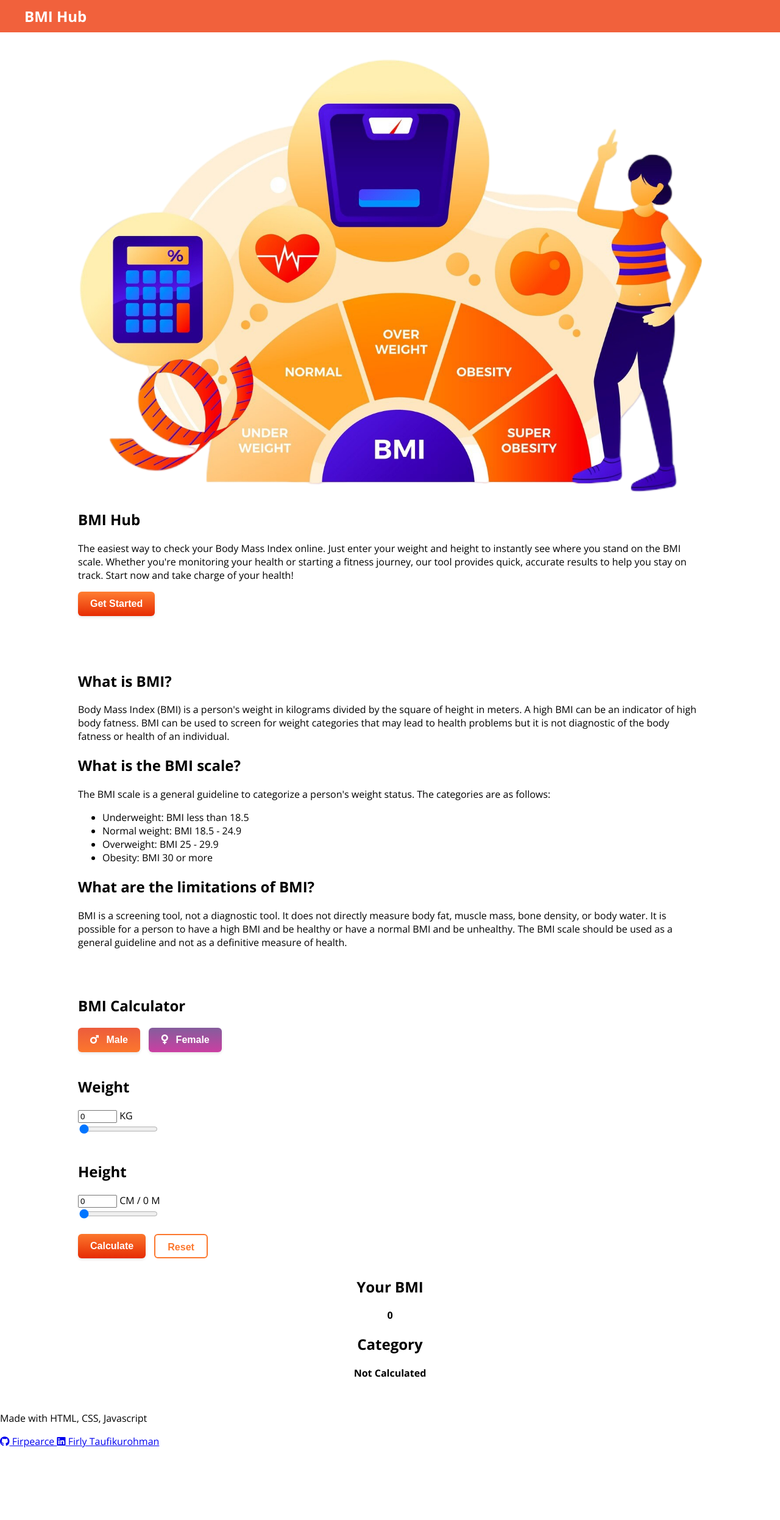
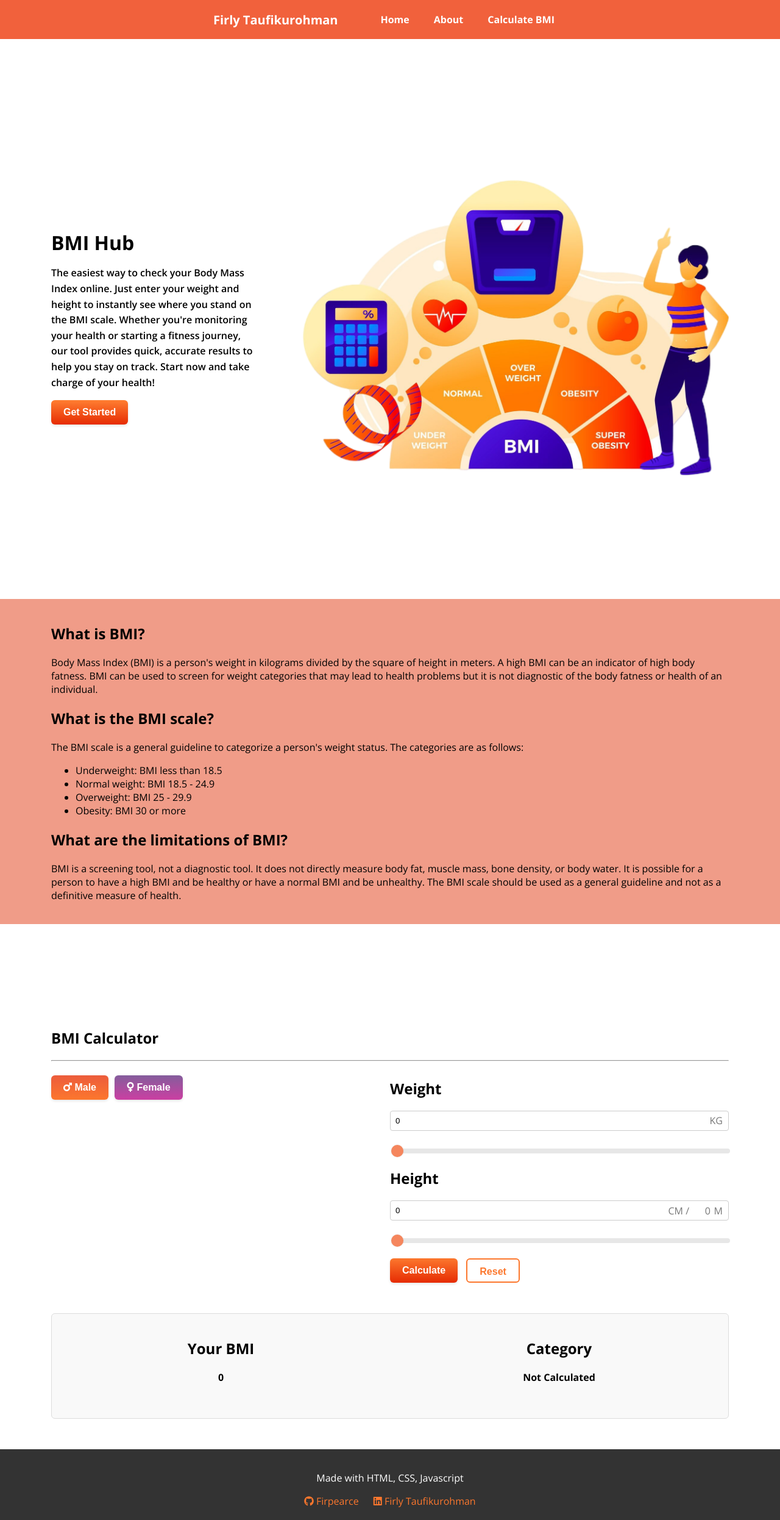
Before and after one commit to revou-fundamental-course/5-aug-24-FirPearce, a plain HTML site: page index.html in a window 1280 px wide. Shown: the whole page at 61% size. Before the commit the page ends 2374 px from the top, so only its background shows below. Drawn offline with nearby package versions, Linux system fonts and the light colour scheme; some packages are replaced by stand-ins of ours; a script that the page names is missing.

Commit message:
fix: bug dekstop view

```diff
--- a/index.html
+++ b/index.html
@@ -22,7 +22,7 @@
     <section id="navbar">
       <nav class="navbar">
         <div class="navbar-logo">
-          <a href="#home">BMI Hub</a>
+          <a href="#home">Firly Taufikurohman</a>
         </div>
         <ul class="navbar-menu">
           <li onclick="menuCLick(this)"><a href="#home">Home</a></li>
@@ -41,10 +41,7 @@
     <!-- home section -->
     <section id="home">
       <div class="container" id="landing">
-        <div class="tagline">
-          <img src="./public/image/bmi.png" alt="calculator" width="100%" />
-        </div>
-        <div class="">
+        <div class="home-left">
           <div class="item1">
             <h1>BMI Hub</h1>
             <p class="description">
@@ -60,6 +57,9 @@
               Get Started
             </button>
           </div>
+        </div>
+        <div class="tagline">
+          <img src="./public/image/bmi.png" alt="calculator" width="100%" />
         </div>
       </div>
     </section>
@@ -103,8 +103,10 @@
     <section id="bmi-calculation">
       <div class="container">
         <!-- buatkan form calculation dengan input slider -->
+        <h1>BMI Calculator</h1>
+        <hr />
         <div class="calculation-slider">
-          <h1>BMI Calculator</h1>
+          <div class="left-section">
             <!-- image -->
             <div class="image-wrapper">
               <img
@@ -141,7 +143,9 @@
                 </button>
               </label>
             </div>
+          </div>
 
+          <div class="right-section">
             <div class="weight">
               <h2>Weight</h2>
               <div class="weight-controls">
@@ -195,7 +199,6 @@
                 onmousemove="updateWeightInput(this.value)" />
               <!-- input with label -->
             </div>
-
             <div class="slider-value">
               <button
                 class="btn-calculate"
@@ -208,6 +211,8 @@
               </button>
             </div>
           </div>
+        </div>
+
         <!-- buatkan bagian untuk hasil bmi -->
         <div class="bmi-result">
           <div class="result-left">
--- a/public/css/main.css
+++ b/public/css/main.css
@@ -18,11 +18,13 @@ body {
 }
 
 /* setting container */
+
 .container {
-  width: 80%; /* Controls the width of the container */
+  width: 90%; /* Controls the width of the container */
   max-width: 1200px; /* Limits the width to prevent it from becoming too wide */
   margin: 0 auto; /* Centers the container */
   padding: 20px; /* Adds padding inside the container */
+  box-sizing: border-box; /* Ensure padding is included in width calculations */
 }
 
 /* setting text */
@@ -39,67 +41,120 @@ body {
 }
 
 /* navbar setting */
-#navbar {
-  background-color: #f1613c; /* Background color of the navbar */
-  padding: 10px 20px; /* Add padding for better spacing */
-  z-index: 1000; /* Ensure the navbar is above other content */
-  width: 100%; /* Ensure navbar takes full width */
-  box-sizing: border-box; /* Include padding and border in the element's total width and height */
-  position: fixed;
-}
-
 .navbar {
+  position: fixed; /* Make navbar fixed */
+  top: 0;
+  left: 0;
+  right: 0;
   display: flex;
   justify-content: space-between;
   align-items: center;
-  max-width: 1200px; /* Optional: Limit the width of the navbar content */
-  margin: 0 auto; /* Center the navbar content */
-  background-color: #f1613c; /* Match the background color */
-  width: 100%; /* Ensure the navbar content takes full width */
+  padding: 5px 350px; /* Adjust padding if needed */
+  background-color: #f1613c; /* Background color for the entire navbar */
+  color: #fff;
+  font-weight: bold;
+  z-index: 1000;
+  box-sizing: border-box; /* Ensure padding is included in width calculations */
 }
 
+/* Ensure the navbar-logo and menu are properly styled */
 .navbar-logo a {
+  text-decoration: none;
   color: #fff;
-  text-decoration: none;
-  font-size: 24px;
-  font-weight: bold;
+  font-size: 20px;
 }
 
 .navbar-menu {
   list-style: none;
-  margin: 0;
-  padding: 0;
   display: flex;
-  transition: max-height 0.3s ease-out, opacity 0.3s ease-out;
-  max-height: 0; /* Initially hidden */
-  overflow: hidden; /* Hide overflow */
-  opacity: 0;
-}
-
-.navbar-menu.active {
-  max-height: 500px; /* Adjust based on content */
-  opacity: 1;
+  gap: 20px;
 }
 
 .navbar-menu li {
-  margin: 0 15px;
+  display: inline;
+  font-size: 16px;
+  margin-right: 20px;
 }
 
 .navbar-menu a {
+  text-decoration: none;
   color: #fff;
-  text-decoration: none;
-  font-size: 18px;
 }
 
-.navbar-menu a:hover {
-  text-decoration: underline;
+/* Hide the navbar toggle (burger icon) on desktop */
+.navbar-toggle {
+  display: none;
 }
 
-.navbar-toggle {
-  display: none;
-  cursor: pointer;
-  color: #fff;
-  font-size: 24px;
+/* setup home */
+#landing {
+  display: flex; /* Use Flexbox for layout */
+  justify-content: space-between; /* Space out children */
+  align-items: center; /* Center items vertically */
+  padding: 20px;
+  margin-top: 200px;
+}
+
+/* Tagline styles */
+.tagline {
+  flex: 1; /* Allow tagline to grow and shrink as needed */
+  display: flex; /* Use Flexbox for tagline content */
+  justify-content: flex-end; /* Align image to the right */
+}
+
+/* Ensure the image is responsive */
+.tagline img {
+  max-width: 90%;
+  height: auto;
+}
+
+/* Home-left styles */
+.home-left {
+  flex: 1; /* Allow home-left to grow and shrink as needed */
+  max-width: 30%; /* Adjust as needed */
+  text-align: left; /* Align text to the left */
+  font-weight: 600;
+}
+
+/* Styling for individual items */
+.home-left .item1 h1 {
+  font-size: 2em;
+  margin: 0 0 10px 0;
+}
+
+.home-left .item1 .description {
+  font-size: 1em;
+  line-height: 1.6;
+}
+
+/* description */
+#description {
+  background-color: #f09c88;
+  margin-top: 150px;
+}
+
+#bmi-calculation {
+  margin-top: 130px;
+}
+
+.calculation-slider {
+  display: flex; /* Use flexbox for layout */
+  justify-content: space-between; /* Distribute space between items */
+}
+
+/* Style for the left section */
+.left-section {
+  flex: 1; /* Take up half of the space */
+  display: flex;
+  flex-direction: column;
+  align-items: start;
+}
+
+/* Style for the right section */
+.right-section {
+  flex: 1; /* Take up half of the space */
+  display: flex;
+  flex-direction: column;
 }
 
 /* setting button start */
@@ -159,23 +214,18 @@ body {
   background-color: rgba(0, 0, 0, 0.3); /* Darker backdrop on hover */
 }
 
-.btn-start i {
+/* .btn-start i {
   margin-right: 8px;
-}
+} */
 
 .btn-start:hover {
   box-shadow: rgba(253, 76, 0, 0.5) 0 3px 8px;
 }
 
-.calculation-slider {
+/* .calculation-slider {
   display: flex;
   flex-direction: column;
-}
-
-.weight,
-.height {
-  margin-top: 20px;
-}
+} */
 
 .btn-calculate {
   background-color: #fc772d;
@@ -234,21 +284,228 @@ body {
 
 .slider-value {
   margin-top: 20px;
+  margin-bottom: 20px;
 }
 
 .bmi-result {
   text-align: center;
   margin-top: 30px;
   font-weight: bold;
+  margin-bottom: 30px;
 }
 
-.image-wrapper {
+.gender {
   display: flex;
-  justify-content: center;
+  margin-bottom: 20px;
+  margin-top: 15px;
 }
 
+.gender-image {
+  height: 300px;
+}
+
+.weight-input {
+  width: 100%;
+  padding: 8px;
+  border: 1px solid #ccc;
+  border-radius: 4px;
+  box-sizing: border-box;
+}
+
+.weight-controls {
+  position: relative;
+  margin-bottom: 20px;
+}
+
+.weight-controls span {
+  position: absolute;
+  right: 10px;
+  top: 50%;
+  transform: translateY(-50%);
+  color: #777;
+  cursor: pointer;
+}
+
+.height-input {
+  width: 100%;
+  padding: 8px;
+  border: 1px solid #ccc;
+  border-radius: 4px;
+  box-sizing: border-box;
+}
+
+.height-controls {
+  position: relative;
+  margin-bottom: 20px;
+}
+
+.height-controls .height-unit {
+  position: absolute;
+  right: 65px;
+  transform: translateY(-50%);
+  color: #777;
+  cursor: pointer;
+}
+
+.height-controls .convert-m {
+  position: absolute;
+  right: 30px;
+  transform: translateY(-50%);
+  color: #777;
+  cursor: pointer;
+}
+
+.height-controls span {
+  position: absolute;
+  right: 10px;
+  top: 50%;
+  transform: translateY(-50%);
+  color: #777;
+  cursor: pointer;
+}
+
+/* Style untuk container slider */
+.slider {
+  touch-action: none;
+  -webkit-appearance: none;
+  width: 100%;
+  height: 8px;
+  background: #ddd;
+  border-radius: 5px;
+  outline: none;
+  opacity: 0.7;
+  transition: opacity 0.15s ease-in-out;
+}
+
+.slider:hover {
+  opacity: 1;
+}
+
+.slider::-webkit-slider-thumb {
+  -webkit-appearance: none;
+  appearance: none;
+  width: 20px;
+  height: 20px;
+  background: #f25419;
+  cursor: pointer;
+  border-radius: 50%;
+  box-shadow: 0 0 2px rgba(0, 0, 0, 0.2);
+}
+
+.bmi-result {
+  display: grid;
+  grid-template-columns: 1fr 1fr;
+  align-items: center;
+  gap: 20px;
+  padding: 20px;
+  border: 1px solid #ddd;
+  border-radius: 6px;
+  background-color: #f9f9f9;
+}
+
+.result-left,
+.result-right {
+  text-align: center;
+}
+
+.result-left {
+  margin-right: 10px;
+}
+
+.result-right {
+  margin-left: 10px; /* Jarak antara elemen kiri dan kanan */
+}
+
+.button-container {
+  grid-column: span 2; /* Mengatur tombol untuk mengambil dua kolom penuh */
+  display: flex;
+  justify-content: center; /* Menyelaraskan tombol di tengah secara horizontal */
+}
+
+.btn-detail {
+  background-color: #fc772d;
+  border: none;
+  border-radius: 6px;
+  color: #ffffff;
+  font-size: 16px;
+  font-weight: 600;
+  cursor: pointer;
+  height: 40px;
+  line-height: 40px;
+  padding: 0 20px;
+  text-align: center;
+  transition: background-color 0.3s, box-shadow 0.3s;
+}
+
+.btn-detail:hover {
+  background-color: #e62c03;
+}
+
+.detail-container {
+  display: none;
+  grid-template-columns: 1fr 1fr;
+  align-items: center;
+  gap: 20px;
+  padding: 20px;
+  border: 1px solid #ddd;
+  border-radius: 6px;
+  background-color: #f9f9f9;
+  margin-top: 20px;
+  margin-bottom: 20px;
+}
+
+/* footer */
+.footer {
+  background-color: #333;
+  color: #fff;
+  padding: 20px;
+  text-align: center;
+}
+
+.footer-content {
+  max-width: 600px;
+  margin: 0 auto;
+}
+
+.footer-links {
+  margin-top: 10px;
+}
+
+.footer-links a {
+  color: #fc772d;
+  text-decoration: none;
+  margin: 0 10px;
+}
+
+.footer-links a:hover {
+  text-decoration: underline;
+}
+
+/* mobile */
 @media (max-width: 768px) {
   /* navbar setting */
+  .navbar {
+    background-color: #f1613c; /* Background color of the navbar */
+    padding: 10px 20px; /* Add padding for better spacing */
+    z-index: 1000; /* Ensure the navbar is above other content */
+    width: 100%; /* Ensure navbar takes full width */
+    box-sizing: border-box; /* Include padding and border in the element's total width and height */
+    position: fixed; /* Fixed position to keep the navbar in view */
+  }
+
+  .navbar-logo a {
+    color: #fff;
+    text-decoration: none;
+    font-size: 24px;
+    font-weight: bold;
+  }
+
+  .navbar-menu a {
+    color: #fff;
+    text-decoration: none;
+    font-size: 18px;
+  }
+
   .navbar-menu {
     display: flex;
     flex-direction: column;
@@ -257,6 +514,17 @@ body {
     position: absolute;
     top: 50px; /* Adjust to match the height of the navbar */
     left: 0;
+  }
+
+  .navbar-menu {
+    list-style: none;
+    margin: 0;
+    padding: 0;
+    display: flex;
+    transition: max-height 0.3s ease-out, opacity 0.3s ease-out;
+    max-height: 0; /* Initially hidden */
+    overflow: hidden; /* Hide overflow */
+    opacity: 0;
   }
 
   .navbar-menu.active {
@@ -271,10 +539,22 @@ body {
 
   .navbar-toggle {
     display: block;
+    color: #fff;
+    font-size: 24px;
   }
 
   .container {
     width: 90%;
+  }
+
+  #landing {
+    flex-direction: column; /* Stack items vertically on mobile */
+    align-items: center;
+  }
+
+  .tagline,
+  .home-left {
+    max-width: 100%; /* Full width on mobile */
   }
 
   .item1 {
@@ -318,6 +598,16 @@ body {
 
   .gender-image {
     height: 300px;
+  }
+
+  .image-wrapper {
+    display: flex;
+    justify-content: center;
+  }
+
+  .weight,
+  .height {
+    margin-top: 20px;
   }
 
   .weight-input {
--- a/public/javascript/main.js
+++ b/public/javascript/main.js
@@ -29,7 +29,7 @@ function menuCLick(listItem) {
   // Dapatkan nilai href dari elemen <a>
   const href = link.getAttribute("href");
   // Gulir ke elemen tersebut
-  document.getElementById(href).scrollIntoView({ behavior: "smooth" });
+  document.querySelector(href).scrollIntoView({ behavior: "smooth" });
 }
 
 // function select gender
```
Lines whose indentation alone changed are shown as unchanged.
